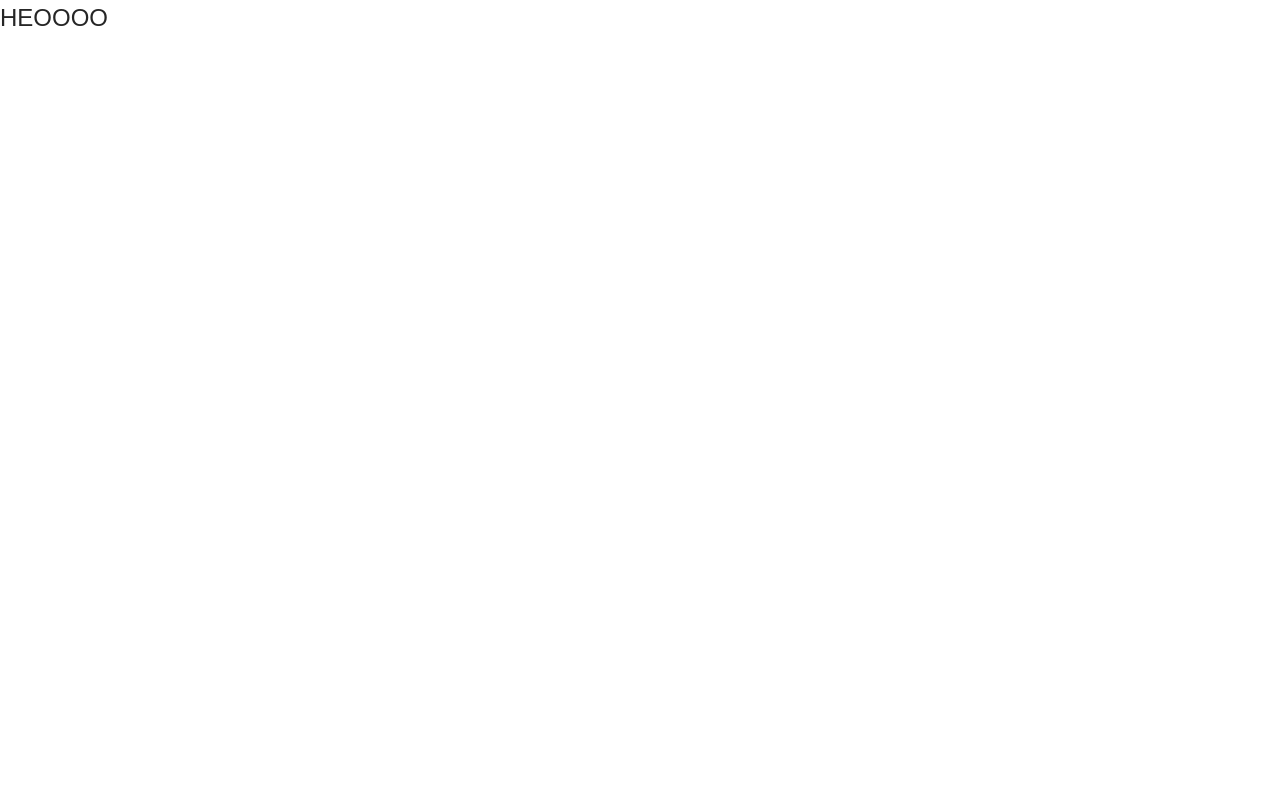
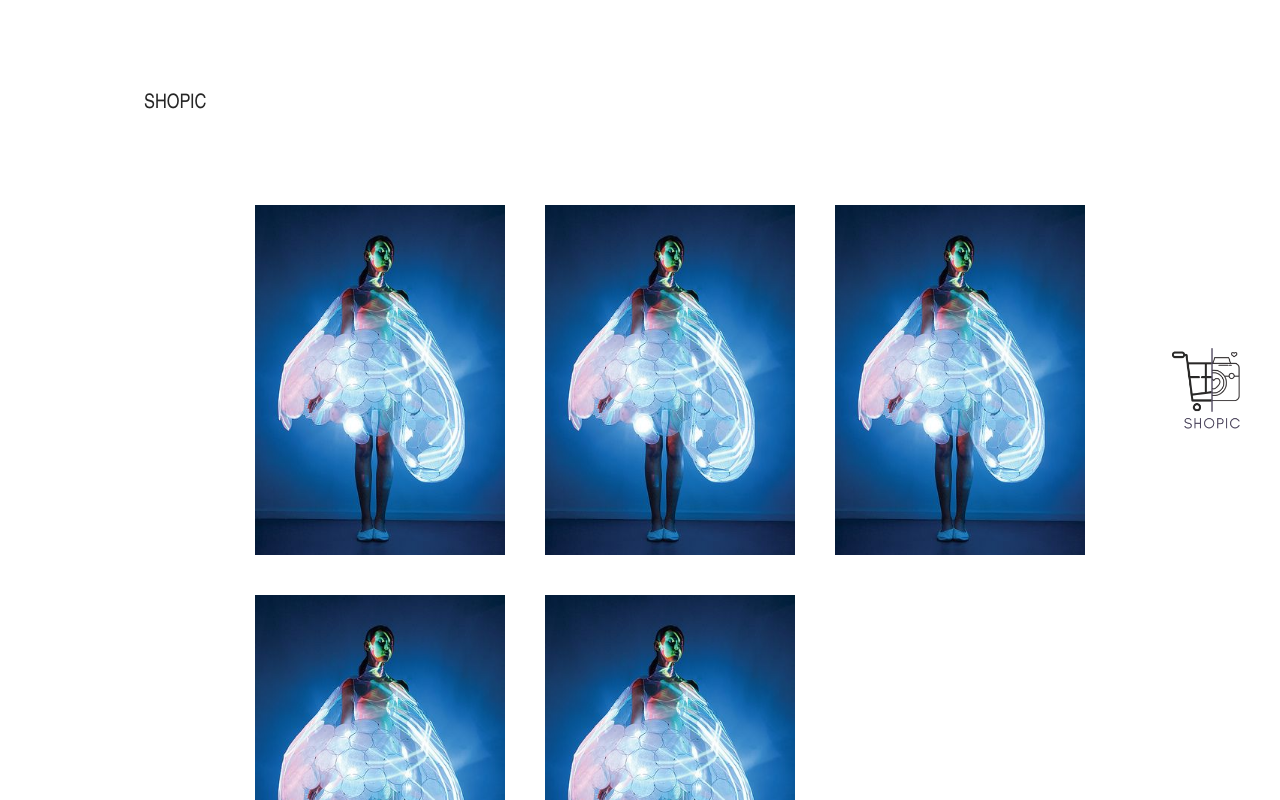
Before and after one commit to Alexander-Cui/Shopic, a React (Create React App) app in the folder shopic/: page /shop in a window 1280 px wide. Shown: the top 800 px of the page. Built offline with nearby package versions, Linux system fonts and the light colour scheme.

Commit message:
styled gallery page with photo placeholders

```diff
--- /dev/null
+++ b/shopic/src/Components/GalleryPage.css
@@ -0,0 +1,34 @@
+.itemIcon{
+    height: 350px;
+    width: 250px;
+    object-fit: cover;
+    margin: 20px;
+}
+
+.iconContainer{
+    position: absolute;
+    left: 235px;
+    top: 185px;
+}
+
+.title{
+    position: absolute;
+    width: 44px;
+    height: 15px;
+    left: 144px;
+    top: 97px;
+  font-family: 'Gothic A1', 'Arial Narrow', Arial, sans-serif;
+  font-style: normal;
+  font-weight: normal;
+  font-size: 20px;
+  line-height: 15px;
+  }
+
+  .icon{
+      height: 135px;
+      width:135px;
+      position: absolute;
+      top: 40%;
+      right: 0%;
+
+  }
--- a/shopic/src/Components/GalleryPage.js
+++ b/shopic/src/Components/GalleryPage.js
@@ -1,9 +1,23 @@
-
+import "./GalleryPage.css"
+import Uploaded from "../images/homepage.jpg"
+import Icon from "../images/shopic_logo.png"
 
 const GalleryPage = ({ ...props }) => {
+const images = ['./images/homepage.jpg', 'path2', Uploaded, Uploaded, Uploaded]
+
     return (
         <div>
-            <h1>HEOOOO</h1>
+            <h2 className="title" > SHOPIC</h2>
+            <div className="iconContainer">
+            {images.map(path => {
+                return(
+
+                    <img src={Uploaded} alt="hello" className="itemIcon"/>
+
+                )
+            })}
+            </div>
+            <img src={Icon} className="icon"></img>
         </div>
     )
 }
```
